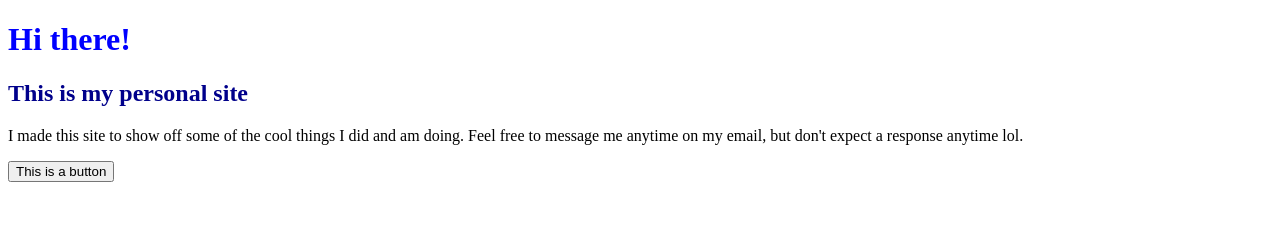
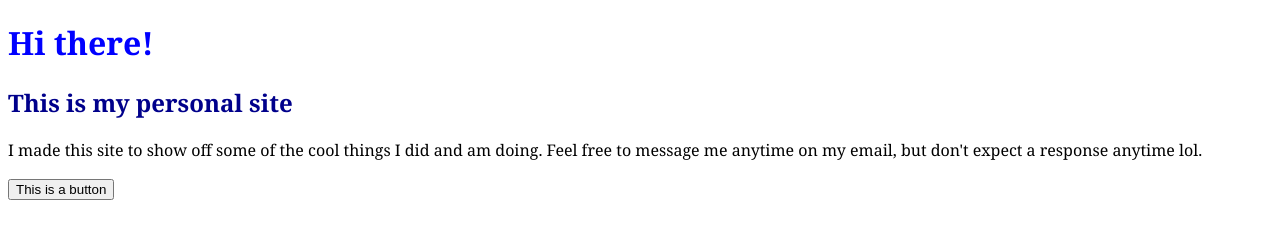
Before and after one commit to joethebrogodinez/joethebrogodinez.github.io, a plain HTML site: page index.html in a window 1280 px wide. Drawn offline with Linux system fonts and the light colour scheme.

Commit message:
small changes, more of a test to make sure this branch is working as intended

```diff
--- a/index.css
+++ b/index.css
@@ -1,3 +1,9 @@
+body {
+    font-family: Georgia;
+    font-weight: 200;
+}
+
 h1 {
+    font-size: 30;
     color: blue;
 }
--- a/index.html
+++ b/index.html
@@ -3,6 +3,7 @@
 
 <html>
 
+<meta http-equiv="refresh">
 <link rel="stylesheet" href="index.css">
 
 <body>
```
